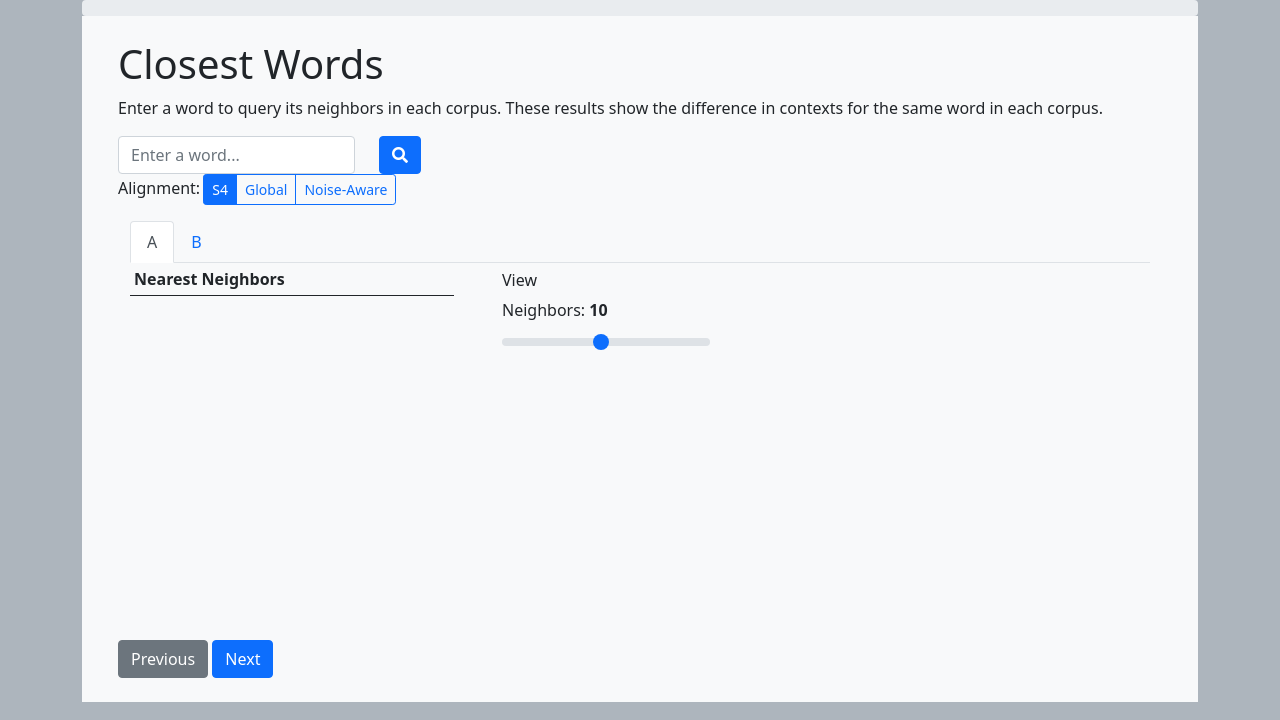
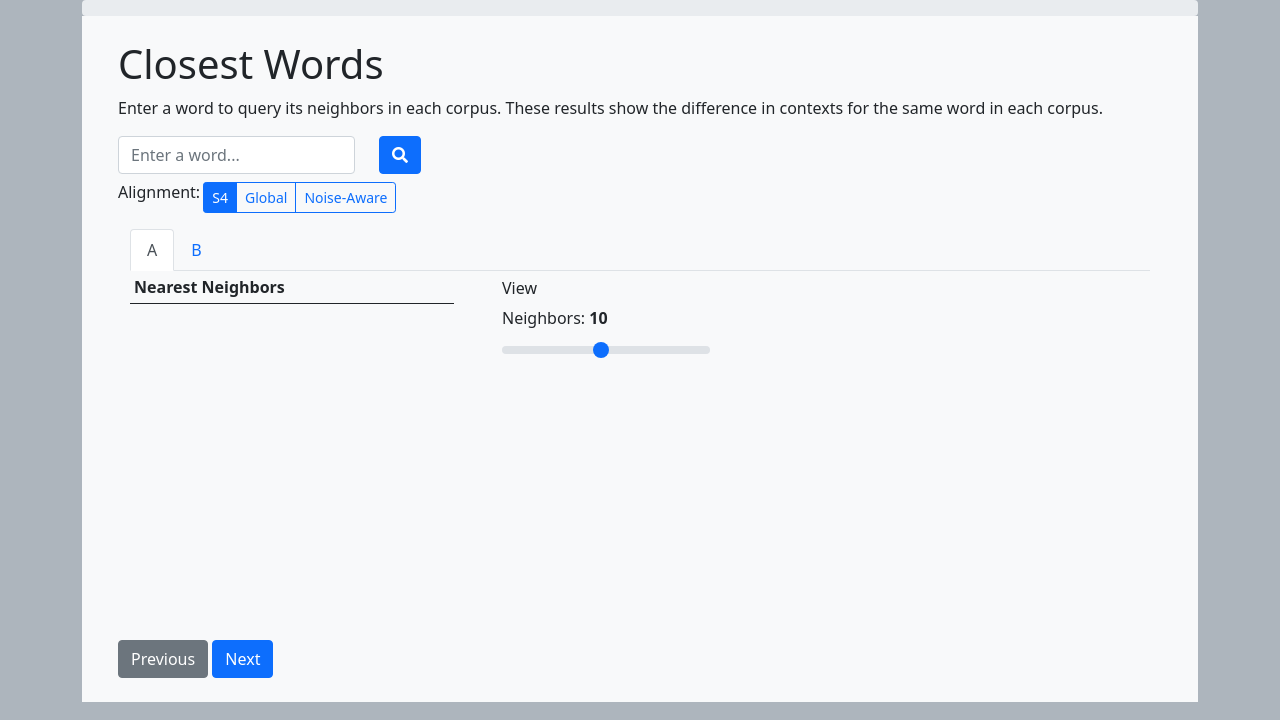
Before and after one commit to mgruppi/sense-demo, a Flask app: template templates/demo.html in a window 1280 px wide, after a click on "4. Closest Words". Shown: the part 80-800 px from the top of the page. Run offline with Flask 2, Linux system fonts and the light colour scheme; the template is opened without the code that fills it, so the values that code supplies are empty; some libraries are stand-ins or nearby versions.

```diff
--- a/templates/demo.html
+++ b/templates/demo.html
@@ -314,7 +314,7 @@
                     </div>
 
                     <label for="btn-group-align">Alignment:</label>
-                    <div id="btn-group-align" class="btn-group" role="group">
+                    <div id="btn-group-align" class="btn-group mt-2" role="group">
 
                         <input type="radio" class="btn-check" id="btn-align-s4" name="btnAlign" value="s4" checked onclick="switch_alignment_method(this);">
                         <label class="btn btn-sm btn-outline-primary" for="btn-align-s4">S4</label>
```
